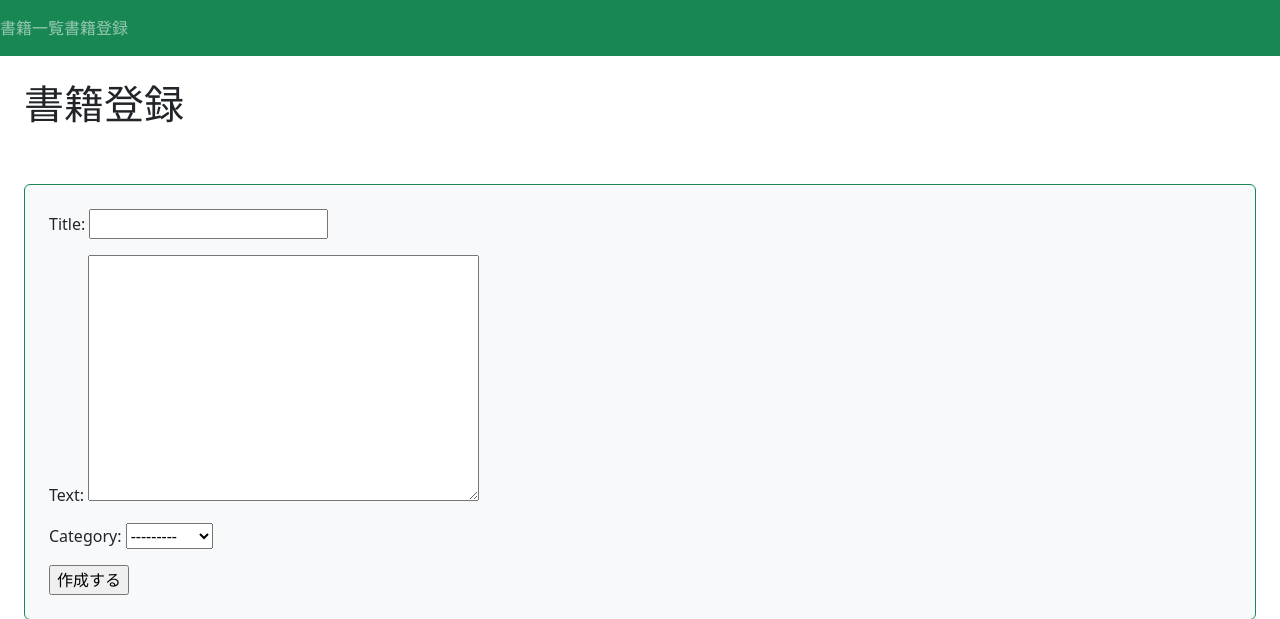
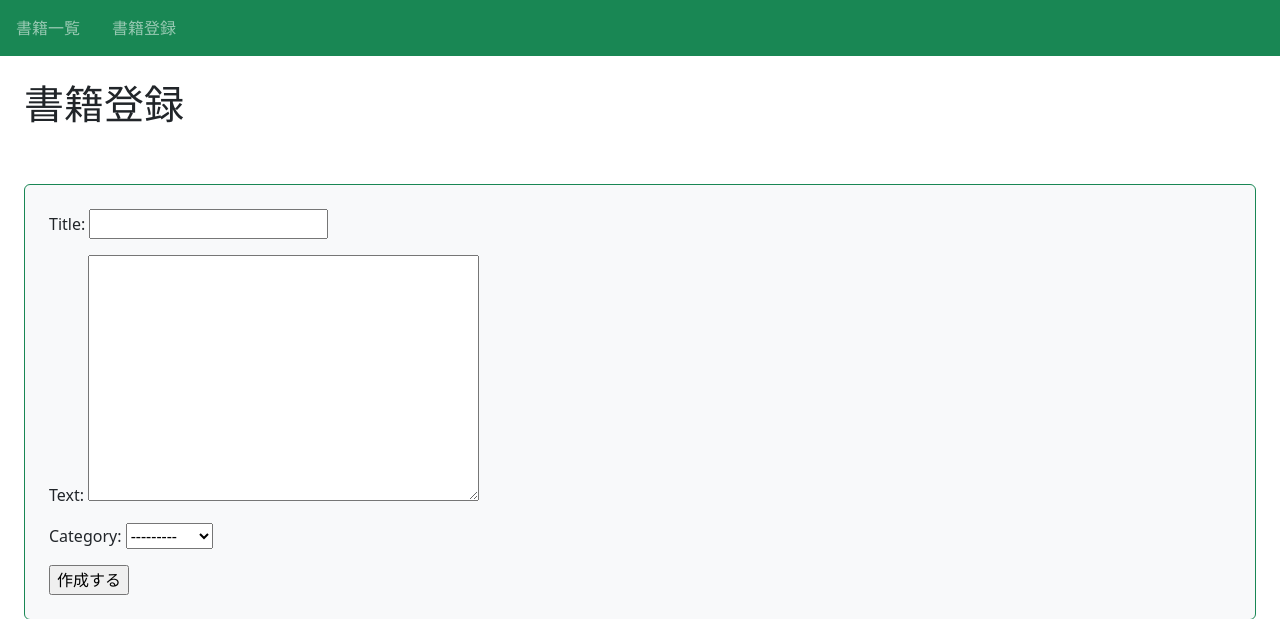
Before and after one commit to m-nunomura/tsubo_to_kotsu, a Django app: page /book/create/ in a window 1280 px wide. Shown: the top 619 px of the page. Run offline with Django 4.2, Linux system fonts and the light colour scheme.

Commit message:
20231124_4-13end

```diff
--- a/20231124/bookproject/templates/base.html
+++ b/20231124/bookproject/templates/base.html
@@ -13,8 +13,8 @@
 <body>
     <nav class="navbar navbar-dark bg-success sticky-top">
         <div class="navbar-nav d-flex flex-row">
-            <a class="nav-link mk-3" href="{%url 'book:list-book'%}">書籍一覧</a>
-            <a class="nav-link mk-3" href="{%url 'book:create-book'%}">書籍登録</a>
+            <a class="nav-link mx-3" href="{%url 'book:list-book'%}">書籍一覧</a>
+            <a class="nav-link mx-3" href="{%url 'book:create-book'%}">書籍登録</a>
         </div>
     </nav>
     <div class="p-4">
```
